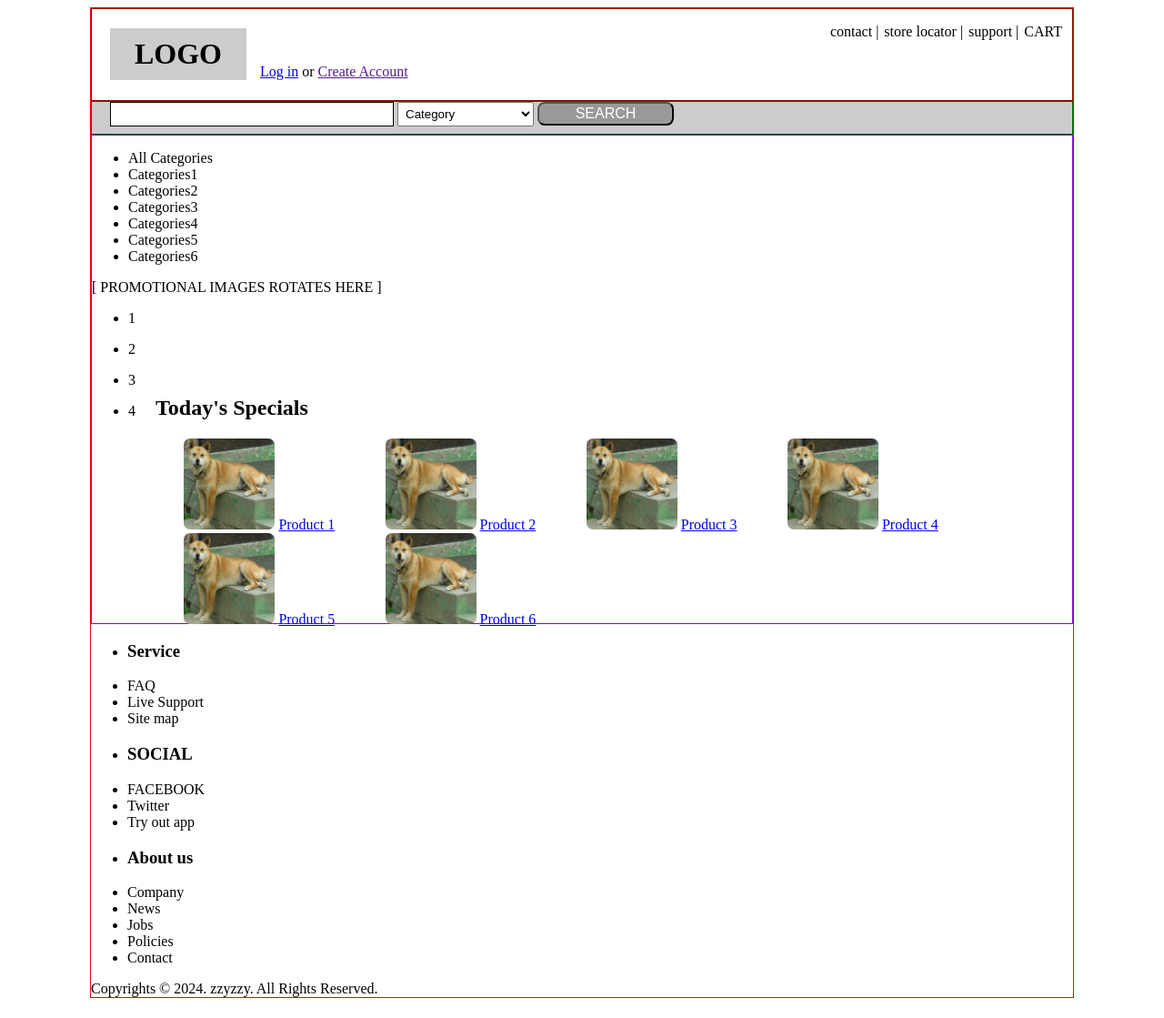
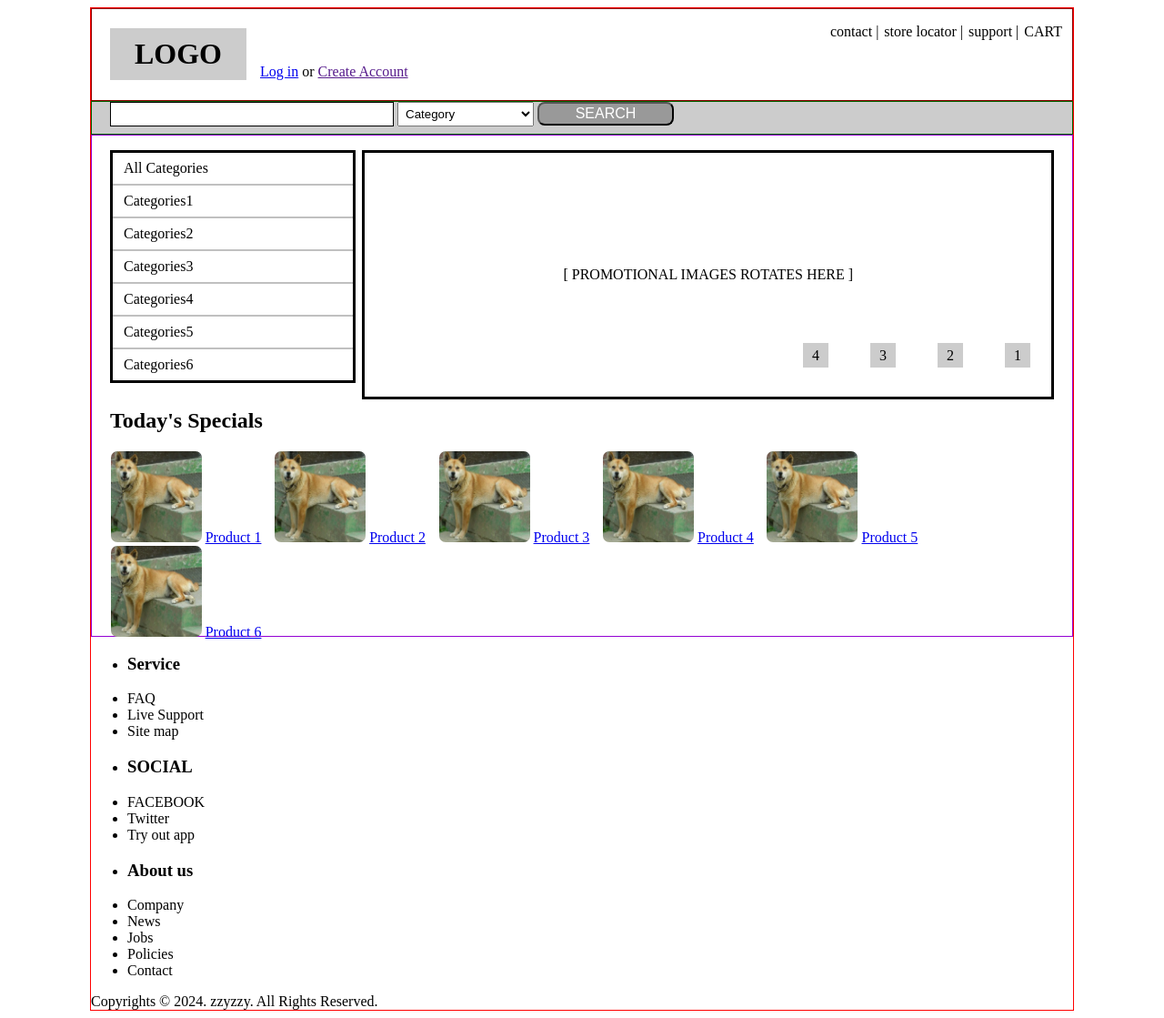
Before and after one commit to hchae31/frontends, a FastAPI app: page /html/project1 in a window 1280 px wide. Shown: the whole page at 91% size. Before the commit the page ends 1097 px from the top, so only its background shows below. Run offline with FastAPI, Linux system fonts and the light colour scheme.

Commit message:
프로젝트 실습 - main : aside,  banner 배치

```diff
--- a/views/templates/html/10project1.html
+++ b/views/templates/html/10project1.html
@@ -43,13 +43,31 @@
         main { border: 1px solid darkviolet; }
 
         /*section #1*/
-        section:first-child { height: 250px }
+        section:first-child { height: 280px }
+        aside { width: 25%; float: left;
+            margin-left: 20px; }
+        aside ul { border: 3px solid black;
+            list-style: none; padding: 0}
+        aside li { padding: 8px 12px;
+            border-bottom: 2px  solid silver }
+        aside li:last-child { border: none }
+
+        #banner { width: 70%; float: right;
+            margin-right: 20px; margin-top: 16px;
+            border: 3px solid black;
+            height: 268px }
+        #banner p { text-align: center; margin-top: 125px; }
+        #banner ul { list-style: none; padding: 0;
+            float: right; margin: 55px 18px }
+        #banner li { display: inline; padding: 5px 10px;
+            background: #cccccc; margin: 5px }
+
         /*section #2*/
         section:last-child { height: 250px }
-        #products h2 { margin-left: 20px; }
-        #products { margin-left: 50px;  }
+        #products h2 { margin-left: 10px; }
+        #products { margin-left: 10px;  }
         #products ul { list-style: none; padding: 0; }
-        #products li { display: inline-block; margin-left: 5% }
+        #products li { display: inline-block; margin-left: 1% }
         #products img { width: 100px; height: 100px;
              border-radius: 7px;
         #products a { display: block; text-align: center }
@@ -100,7 +118,7 @@
                 <ul><li>1</li></ul><ul><li>2</li></ul><ul><li>3</li></ul><ul><li>4</li></ul>
             </div>
         </section>
-        <section>
+        <section class="clear">
             <div id="products">
                 <h2>Today's Specials</h2>
                 <ul>
```
